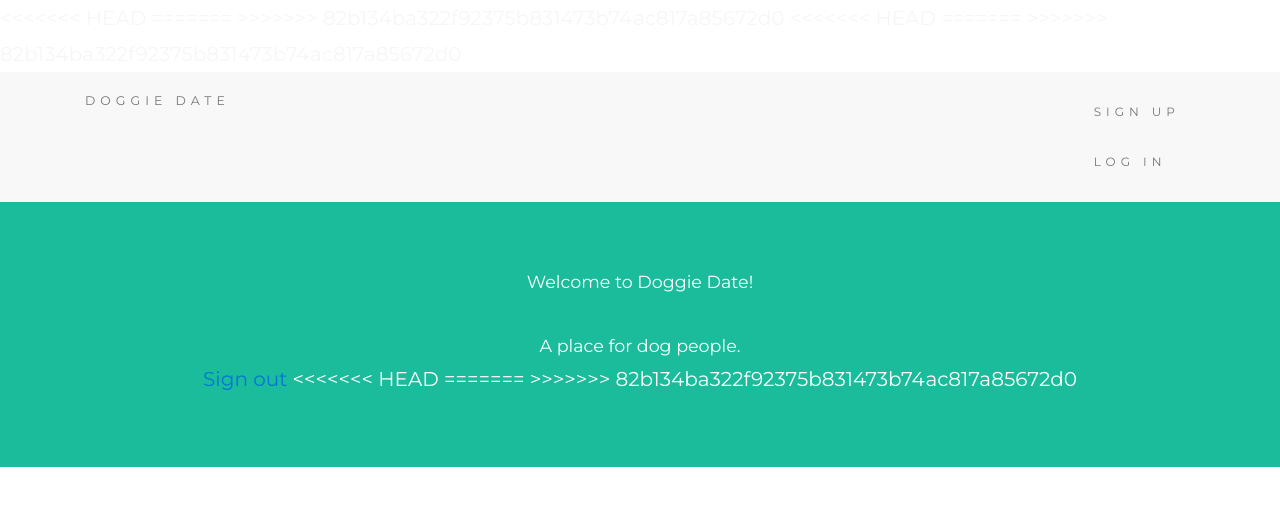
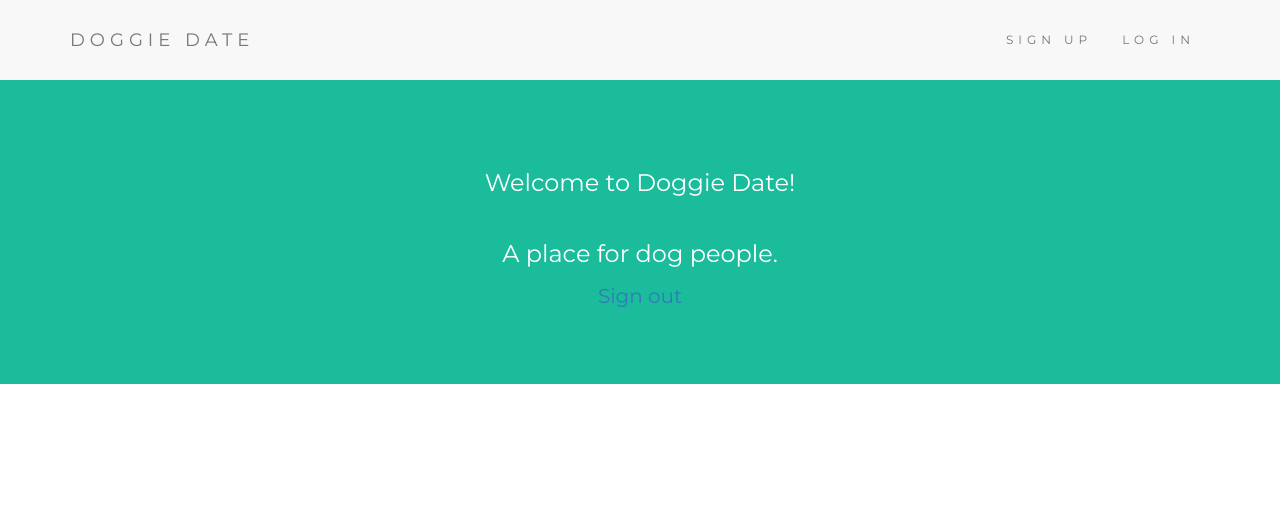
Before and after one commit to rlau4/Project2, a Node project: template views/login.handlebars in a window 1280 px wide. Shown: the top 506 px of the page. Run offline with Node 20 templates, Linux system fonts and the light colour scheme; the template is opened without the code that fills it, so the values that code supplies are empty; some libraries are stand-ins or nearby versions.

Commit message:
merged changes

```diff
--- a/config/config.json
+++ b/config/config.json
@@ -1,11 +1,7 @@
 {
   "development": {
     "username": "root",
-<<<<<<< HEAD
     "password": "password",
-=======
-    "password": "",
->>>>>>> 82b134ba322f92375b831473b74ac817a85672d0
     "database": "dog_dateDB",
     "host": "localhost",
     "port": 3306,
--- a/views/layouts/main.handlebars
+++ b/views/layouts/main.handlebars
@@ -6,18 +6,11 @@
   <meta name="viewport" content="width=device-width, initial-scale=1">
   <meta name="google-signin-scope" content="profile email">
   <meta name="google-signin-client_id" content="321790988998-94kehd2r0mqrsu39dljc8q598ooc5gn8.apps.googleusercontent.com">
-<<<<<<< HEAD
   <link rel="stylesheet" href="https://maxcdn.bootstrapcdn.com/bootstrap/3.4.0/css/bootstrap.min.css">
-=======
->>>>>>> 82b134ba322f92375b831473b74ac817a85672d0
   <link href="https://fonts.googleapis.com/css?family=Montserrat" rel="stylesheet">
   <script src="https://ajax.googleapis.com/ajax/libs/jquery/3.4.0/jquery.min.js"></script>
   <script src="https://maxcdn.bootstrapcdn.com/bootstrap/3.4.0/js/bootstrap.min.js"></script>
   <script src="https://apis.google.com/js/platform.js" async defer></script>
-<<<<<<< HEAD
-=======
-  <link rel="stylesheet" href="https://maxcdn.bootstrapcdn.com/bootstrap/4.0.0-beta.3/css/bootstrap.min.css">
->>>>>>> 82b134ba322f92375b831473b74ac817a85672d0
   <link rel="stylesheet" href="/styles/styles.css" media="screen" title="no title" charset="utf-8">
   <title>Home Page</title>
 </head>
--- a/views/login.handlebars
+++ b/views/login.handlebars
@@ -48,10 +48,4 @@
         });
       }
 </script>
-<<<<<<< HEAD
-<script>
-    Handlebars.registerPartial('loginPartial', '{{name}}')
-</script>
-=======
->>>>>>> 82b134ba322f92375b831473b74ac817a85672d0
 </div>
```
Also changed, not shown: routes/htmlRoutes.js (+0 -9 lines).
